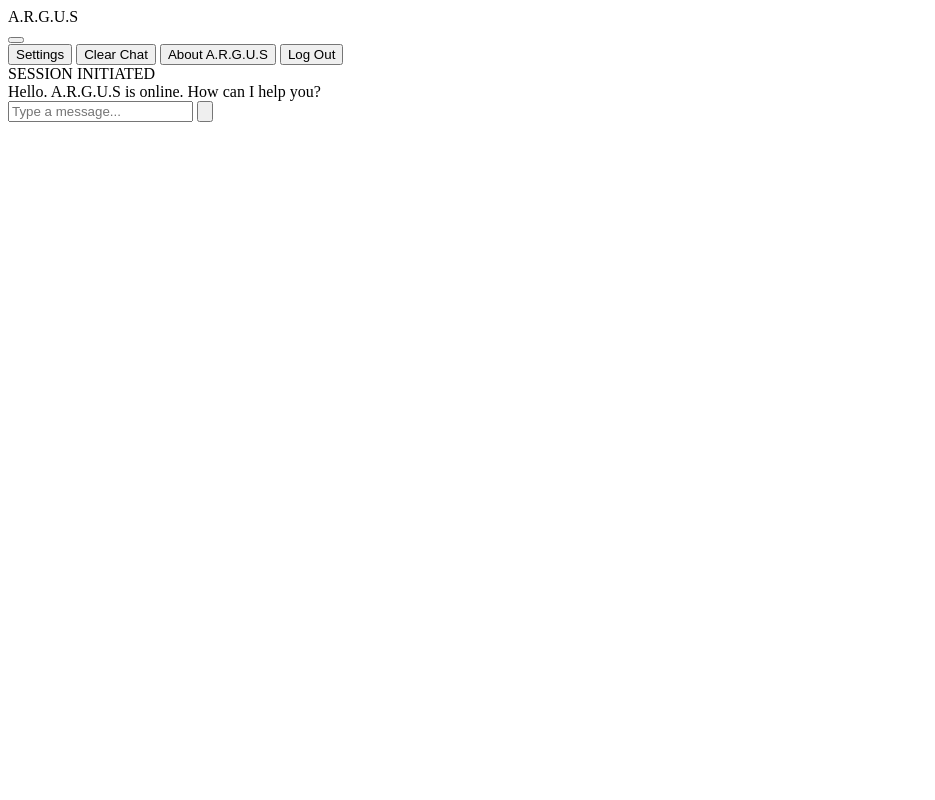
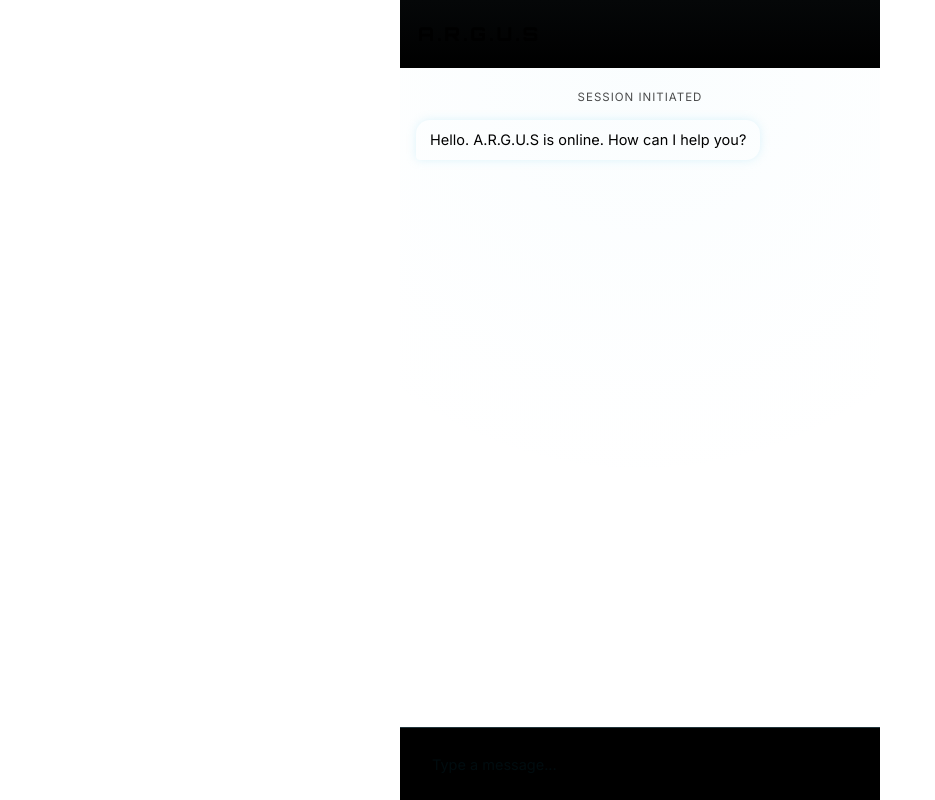
Before and after one commit to ashkarpallachiyil13-ctrl/A.R.G.U.S-AI, a FastAPI app: page / in a window 1280 px wide. Shown: the whole page, without its empty margins (0-935 px from the left). Run offline with FastAPI, Linux system fonts and the light colour scheme.

Commit message:
Update style.css

```diff
--- a/static/css/style.css
+++ b/static/css/style.css
@@ -1 +1,215 @@
-a
+<style>
+  :root{
+    --bg: #000000;
+    --panel: #0a0d10;
+    --blue: #7fd4f0;
+    --blue-soft: #5fb6d9;
+    --blue-dim: rgba(127,212,240,0.18);
+    --blue-glow: rgba(127,212,240,0.45);
+    --text-on-blue: #02161c;
+  }  *{ box-sizing: border-box; }
+
+html,body{
+margin:0;
+height:100%;
+background: var(--bg);
+font-family: 'Inter', sans-serif;
+color: var(--blue);
+}
+
+.app{
+display:flex;
+flex-direction:column;
+height:100vh;
+max-width: 480px;
+margin: 0 auto;
+background: var(--bg);
+position: relative;
+overflow:hidden;
+}
+
+/* ---------- TOP BAR ---------- */
+.topbar{
+display:flex;
+align-items:center;
+justify-content:space-between;
+padding: 18px 18px;
+background: linear-gradient(180deg, #050708 0%, #000000 100%);
+border-bottom: 1px solid var(--blue);
+box-shadow: 0 1px 14px var(--blue-glow);
+position: relative;
+z-index: 20;
+}
+
+.topbar .brand{
+font-family: 'Orbitron', sans-serif;
+font-weight: 800;
+font-size: 19px;
+letter-spacing: 3px;
+color: var(--blue);
+text-shadow: 0 0 10px var(--blue-glow);
+user-select: none;
+}
+
+.menu-wrap{
+position: relative;
+}
+
+.menu-btn{
+background: transparent;
+border: 1px solid var(--blue-soft);
+border-radius: 6px;
+width: 36px;
+height: 32px;
+display:flex;
+flex-direction:column;
+align-items:center;
+justify-content:center;
+gap:3px;
+cursor:pointer;
+transition: background .15s ease, box-shadow .15s ease;
+}
+.menu-btn:hover{
+background: var(--blue-dim);
+box-shadow: 0 0 8px var(--blue-glow);
+}
+.menu-btn span{
+width: 16px;
+height: 2px;
+background: var(--blue);
+border-radius: 1px;
+}
+
+.dropdown{
+position:absolute;
+top: 40px;
+right: 0;
+min-width: 170px;
+background: #050708;
+border: 1px solid var(--blue-soft);
+border-radius: 8px;
+box-shadow: 0 4px 18px rgba(0,0,0,0.6), 0 0 10px var(--blue-dim);
+overflow:hidden;
+opacity:0;
+transform: translateY(-6px);
+pointer-events:none;
+transition: opacity .15s ease, transform .15s ease;
+z-index: 30;
+}
+.dropdown.open{
+opacity:1;
+transform: translateY(0);
+pointer-events:auto;
+}
+.dropdown button{
+display:block;
+width:100%;
+text-align:left;
+padding: 11px 14px;
+background:none;
+border:none;
+color: var(--blue);
+font-family:'Inter',sans-serif;
+font-size: 13.5px;
+cursor:pointer;
+border-bottom: 1px solid rgba(127,212,240,0.12);
+}
+.dropdown button:last-child{ border-bottom:none; }
+.dropdown button:hover{ background: var(--blue-dim); }
+
+/* ---------- CHAT AREA ---------- */
+.chat-area{
+flex:1;
+overflow-y:auto;
+padding: 18px 16px;
+display:flex;
+flex-direction:column;
+gap: 12px;
+background:
+radial-gradient(circle at 50% 0%, rgba(127,212,240,0.04), transparent 60%);
+}
+.chat-area::-webkit-scrollbar{ width:6px; }
+.chat-area::-webkit-scrollbar-thumb{ background: var(--blue-dim); border-radius:3px; }
+
+.msg-row{
+display:flex;
+}
+.msg-row.user{ justify-content:flex-end; }
+.msg-row.bot{ justify-content:flex-start; }
+
+.bubble{
+max-width: 78%;
+padding: 10px 14px;
+border-radius: 14px;
+font-size: 14.5px;
+line-height: 1.4;
+background: var(--blue);
+color: var(--text-on-blue);
+box-shadow: 0 0 10px rgba(127,212,240,0.25);
+}
+.msg-row.bot .bubble{
+background: var(--blue-soft);
+border-bottom-left-radius: 4px;
+}
+.msg-row.user .bubble{
+border-bottom-right-radius: 4px;
+}
+
+.system-line{
+text-align:center;
+font-size: 11.5px;
+color: var(--blue-soft);
+opacity: 0.7;
+letter-spacing: 1px;
+margin: 4px 0;
+}
+
+/* ---------- INPUT BAR ---------- */
+.input-bar{
+display:flex;
+align-items:center;
+gap: 10px;
+padding: 14px 16px;
+background: #000;
+border-top: 1px solid rgba(127,212,240,0.25);
+}
+
+.input-bar input{
+flex:1;
+background: var(--blue);
+color: var(--text-on-blue);
+border: none;
+border-radius: 22px;
+padding: 12px 16px;
+font-size: 14.5px;
+font-family:'Inter',sans-serif;
+outline: none;
+}
+.input-bar input::placeholder{
+color: rgba(2,22,28,0.55);
+}
+.input-bar input:focus{
+box-shadow: 0 0 0 2px #ffffff55;
+}
+
+.send-btn{
+background: var(--blue);
+color: var(--text-on-blue);
+border:none;
+width: 44px;
+height: 44px;
+border-radius: 50%;
+display:flex;
+align-items:center;
+justify-content:center;
+cursor:pointer;
+flex-shrink:0;
+transition: transform .12s ease, box-shadow .12s ease;
+}
+.send-btn:hover{
+box-shadow: 0 0 12px var(--blue-glow);
+transform: scale(1.05);
+}
+.send-btn:active{ transform: scale(0.95); }
+.send-btn svg{ width:18px; height:18px; }
+</style>
```
